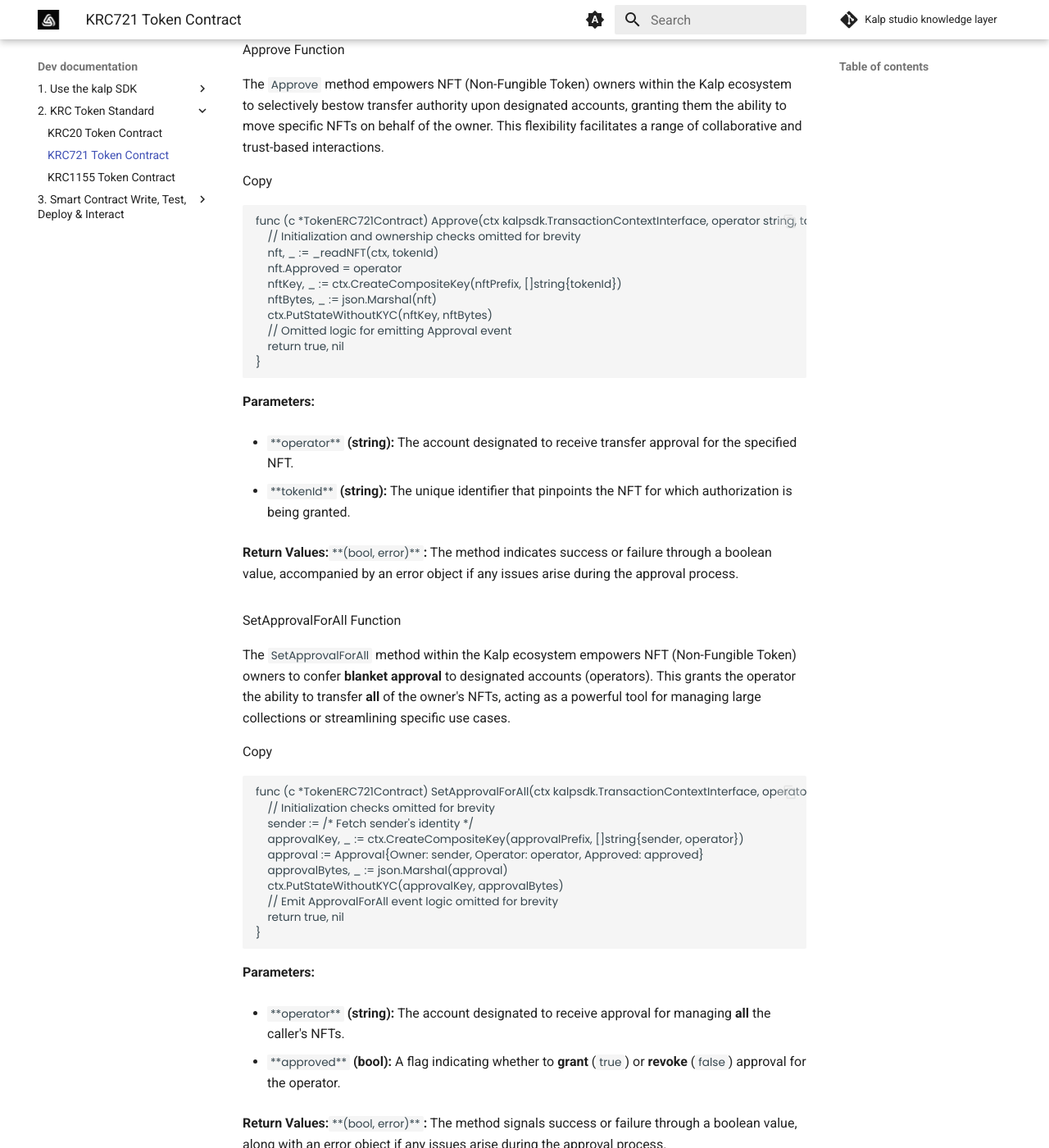
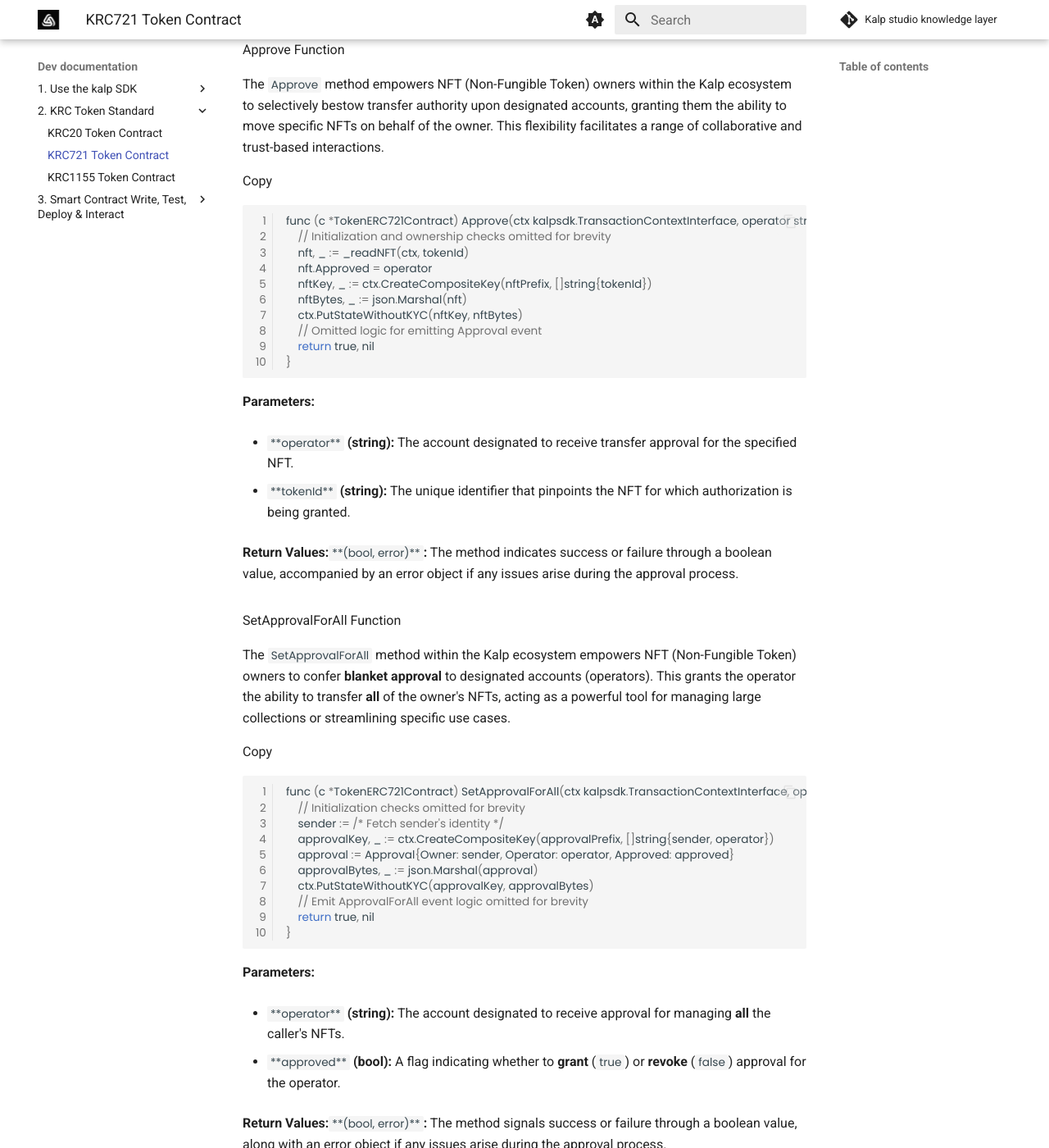
Before and after one commit to siddheshp2e/Kalpstudio, an MkDocs documentation site: the page built from docs/Dev documentation/2. KRC Token Standard/2. KRC 721 Token Contract.md, in a window 1280 px wide and 1400 px high, scrolled down 3459 px. Shown: the whole window at 82% size. Built offline with MkDocs 1.6.1 and Material for MkDocs 9.7.7, drawn with Linux system fonts in a browser that asks for light colours; comment, search, counter and statistics services are not loaded; some of the changed text lies outside the part shown.

Commit message:
added Code block highlight and line number

````diff
--- a/docs/Dev documentation/2. KRC Token Standard/2. KRC 721 Token Contract.md
+++ b/docs/Dev documentation/2. KRC Token Standard/2. KRC 721 Token Contract.md
@@ -33,7 +33,7 @@
 
 Copy
 
-```
+``` js linenums="1"
 func (c *TokenERC721Contract) Initialize(ctx kalpsdk.TransactionContextInterface, name string, symbol string) (bool, error) {
     // Authorization check omitted for brevity
     err := ctx.PutStateWithoutKYC(nameKey, []byte(name))
@@ -65,7 +65,7 @@
 
 Copy
 
-```
+``` js linenums="1"
 func (c *TokenERC721Contract) MintWithTokenURI(ctx kalpsdk.TransactionContextInterface, tokenId string, tokenURI string) (*Nft, error) {
     // Initialization and authorization checks omitted for brevity
     nft := &Nft{TokenId: tokenId, Owner: /* Owner's identity */, TokenURI: tokenURI}
@@ -94,7 +94,7 @@
 
 Copy
 
-```
+``` js linenums="1"
 func (c *TokenERC721Contract) Burn(ctx kalpsdk.TransactionContextInterface, tokenId string) (bool, error) {
     // Ownership and initialization checks omitted for brevity
     nftKey, _ := ctx.CreateCompositeKey(nftPrefix, []string{tokenId})
@@ -119,7 +119,7 @@
 
 Copy
 
-```
+``` js linenums="1"
 func (c *TokenERC721Contract) TransferFrom(ctx kalpsdk.TransactionContextInterface, from string, to string, tokenId string) (bool, error) {
     // Initialization, ownership, and approval checks omitted for brevity
     nft, _ := _readNFT(ctx, tokenId)
@@ -151,7 +151,7 @@
 
 Copy
 
-```
+``` js linenums="1"
 func (c *TokenERC721Contract) Approve(ctx kalpsdk.TransactionContextInterface, operator string, tokenId string) (bool, error) {
     // Initialization and ownership checks omitted for brevity
     nft, _ := _readNFT(ctx, tokenId)
@@ -181,7 +181,7 @@
 
 Copy
 
-```
+``` js linenums="1"
 func (c *TokenERC721Contract) SetApprovalForAll(ctx kalpsdk.TransactionContextInterface, operator string, approved bool) (bool, error) {
     // Initialization checks omitted for brevity
     sender := /* Fetch sender's identity */
@@ -211,7 +211,7 @@
 
 Copy
 
-```
+``` js linenums="1"
 func (c *TokenERC721Contract) BalanceOf(ctx kalpsdk.TransactionContextInterface, owner string) int {
     // Initialization checks omitted for brevity
     iterator, _ := ctx.GetStateByPartialCompositeKey(balancePrefix, []string{owner})
@@ -239,7 +239,7 @@
 
 Copy
 
-```
+``` js linenums="1"
 func (c *TokenERC721Contract) OwnerOf(ctx kalpsdk.TransactionContextInterface, tokenId string) (string, error) {
     nft, err := _readNFT(ctx, tokenId)
     if err != nil {
@@ -269,7 +269,7 @@
 
 Copy
 
-```
+``` js linenums="1"
 func (c *TokenERC721Contract) GetApproved(ctx kalpsdk.TransactionContextInterface, tokenId string) (string, error) {
     nft, err := _readNFT(ctx, tokenId)
     if err != nil {
@@ -299,7 +299,7 @@
 
 Copy
 
-```
+``` js linenums="1"
 func (c *TokenERC721Contract) IsApprovedForAll(ctx kalpsdk.TransactionContextInterface, owner string, operator string) (bool, error) {
     approvalKey, _ := ctx.CreateCompositeKey(approvalPrefix, []string{owner, operator})
     approvalBytes, err := ctx.GetState(approvalKey)
@@ -334,7 +334,7 @@
 
 Copy
 
-```
+``` js linenums="1"
 func (c *TokenERC721Contract) Name(ctx kalpsdk.TransactionContextInterface) (string, error) {
     bytes, err := ctx.GetState(nameKey)
     if err != nil {
@@ -359,7 +359,7 @@
 
 Copy
 
-```
+``` js linenums="1"
 func (c *TokenERC721Contract) Symbol(ctx kalpsdk.TransactionContextInterface) (string, error) {
     bytes, err := ctx.GetState(symbolKey)
     if err != nil {
@@ -391,7 +391,7 @@
 
 Copy
 
-```
+``` js linenums="1"
 func (c *TokenERC721Contract) TokenURI(ctx kalpsdk.TransactionContextInterface, tokenId string) (string, error) {
     nft, err := _readNFT(ctx, tokenId)
     if err != nil {
@@ -411,7 +411,7 @@
 
 Copy
 
-```
+``` js linenums="1"
 func (c *TokenERC721Contract) TotalSupply(ctx kalpsdk.TransactionContextInterface) int {
     iterator, _ := ctx.GetStateByPartialCompositeKey(nftPrefix, []string{})
     totalSupply := 0
--- a/mkdocs.yml
+++ b/mkdocs.yml
@@ -3,6 +3,9 @@
 repo_name: Kalp studio knowledge layer
 copyright: Copyright 2024 Kalp studio. All rights reserved.
 repo_url: https://github.com/siddheshp2e/Technical_Documentation
+
+
+
 
 theme:
   font:
@@ -41,7 +44,6 @@
     - media: "(prefers-color-scheme)"
       primary: white
       scheme: default
-      accent: deep orange
       toggle:
         icon: material/brightness-auto
         name: Switch to light mode
@@ -54,6 +56,7 @@
       toggle:
         icon: material/eye
         name: Switch to dark mode
+
 
     # Palette toggle for dark mode
     - media: "(prefers-color-scheme: dark)"
@@ -71,16 +74,39 @@
   - open-in-new-tab
   - git authors
 
-  markdown_extensions:
+
+
+#  markdown_extensions:
+#  - pymdownx.highlight:
+#      anchor_linenums: true
+#      line_spans: __span
+#      pygments_lang_class: true
+#  - pymdownx.inlinehilite
+#  - pymdownx.snippets
+#  - pymdownx.superfences
+#  - pymdownx.highlight
+#  - pymdownx.inlinehilite
+#  - pymdownx.keys
+
+markdown_extensions:
+  - pymdownx.highlight:
+      anchor_linenums: true
+  - pymdownx.inlinehilite
+  - pymdownx.snippets
+  - admonition
+  - pymdownx.arithmatex:
+      generic: true
+  - footnotes
+  - pymdownx.details
+  - pymdownx.superfences
+  - pymdownx.mark
+  - attr_list
   - pymdownx.emoji:
-      emoji_index: !!python/name:material.extensions.emoji.twemoji
-      emoji_generator: !!python/name:material.extensions.emoji.to_svg
-  - pymdownx.codehilite:
-  - pymdownx.inlinehilite:
-  pymdownx.highlight:
-      anchor_linenums: true
-      line_spans: __span
-      pygments_lang_class: true
+      emoji_index: !!python/name:materialx.emoji.twemoji
+      emoji_generator: !!python/name:materialx.emoji.to_svg
+
+
+
 
 extra:
   social:
````
Also changed, not shown: docs/Dev documentation/2. KRC Token Standard/1. KRC 20 Token Contract.md (+11 -11 lines).
